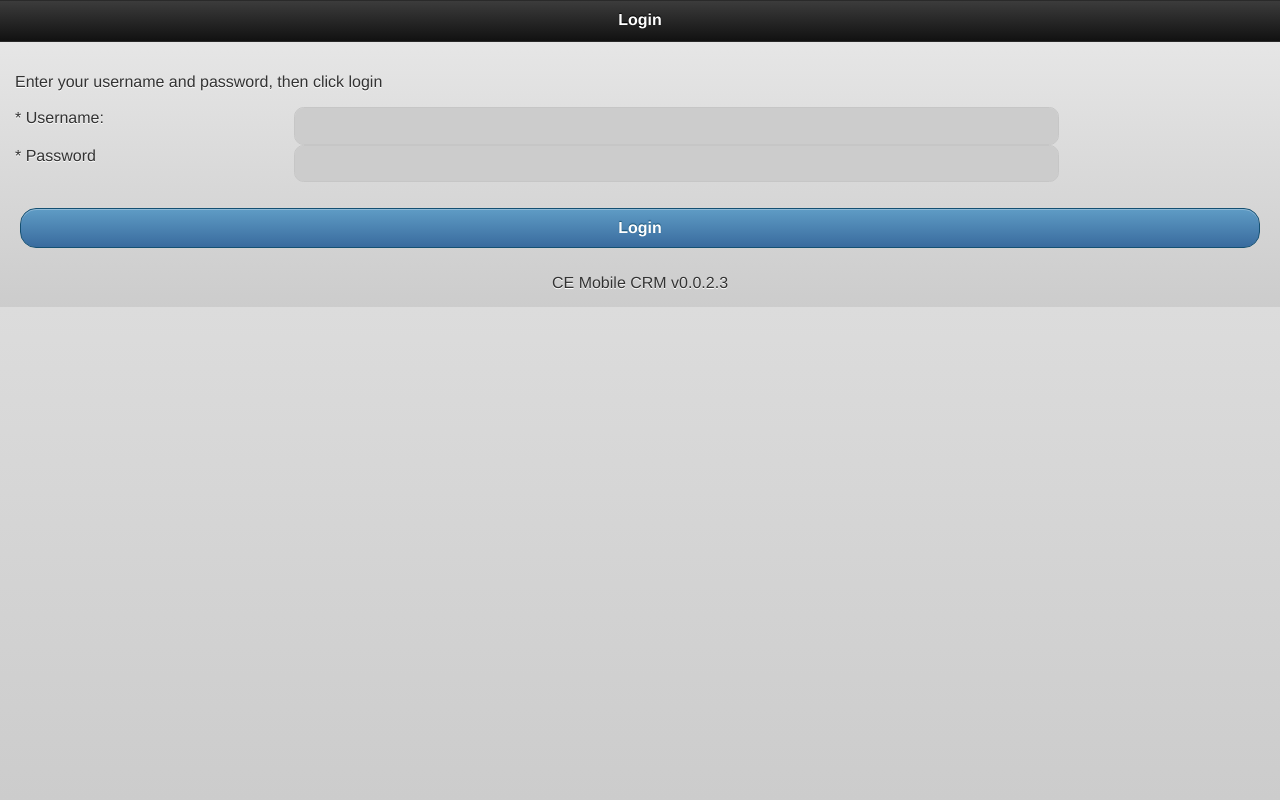
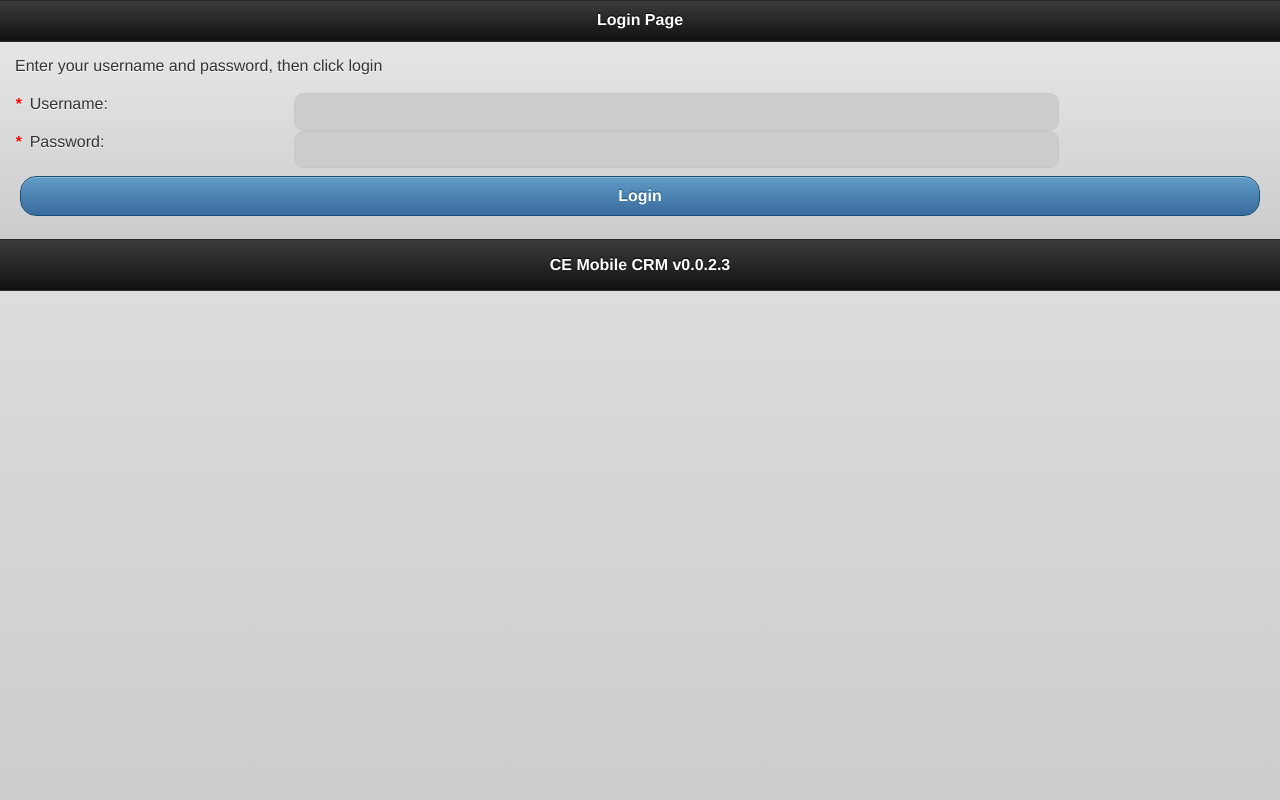
Before and after one commit to sumitgpl/ce-mobile-crm, a PHP site: page / in a window 1280 px wide. Run offline with PHP 8.4, Linux system fonts and the light colour scheme.

Commit message:
improved login and home page

```diff
--- a/css/style.css
+++ b/css/style.css
@@ -104,3 +104,14 @@ body { background: #cccccc;}
     margin-left: auto;
     margin-right: auto;
 }
+
+em {
+    color: red;
+    font-weight: bold;
+    padding-right: .25em;
+}
+
+.ui-footer p {
+  font-size: 16px;
+  text-align: center;
+}
--- a/index.html
+++ b/index.html
@@ -33,32 +33,34 @@
         <script type="text/javascript" src="js/Notes.js"></script>
         <!-- JS END -->
         <link rel="stylesheet" href="css/style.css" />
-        <title>CE CRM Mobile</title>
+        <title>CE Mobile CRM</title>
     </head>
     <body>
 
         <div id="LoginPage" data-role="page" data-theme="b" data-title="Login">
             <div data-role="header">
-                <h1>Login</h1>
+                <h1>Login Page</h1>
             </div><!-- /header -->
             <div data-role="content">
-                <p>Enter your username and password, then click login</p>
-                <label for="SettingsPageSugarCrmUsername">* Username:</label>
+                Enter your username and password, then click login
+                <br />
+                <br />
+                <label for="SettingsPageSugarCrmUsername"><em>* </em>Username:</label>
                 <input id="SettingsPageSugarCrmUsername" type="text" />
                 <br />
-                <label for="SettingsPageSugarCrmPassword">* Password</label>
+                <label for="SettingsPageSugarCrmPassword"><em>* </em>Password:</label>
                 <input id="SettingsPageSugarCrmPassword" type="password" />
                 <br />
-                <br />
                 <a href="javascript:LoginUser();" data-role="button">Login</a>
-                <br />
-                <center>CE Mobile CRM v0.0.2.3</center>
             </div>
+            <div data-role="footer">
+                <p>CE Mobile CRM v0.0.2.3</p>
+            </div><!-- /footer -->
         </div><!-- /page -->
 
         <div id="HomePage" data-role="page" data-theme="b" data-title="Home">
             <div data-role="header">
-                <h1>CE Mobile CRM</h1>
+                <h1>Home Page</h1>
                 <a id="LogOutButton" href="javascript:LogOutUser();" class="ui-btn-left">Logout</a>
             </div><!-- /header -->
             <div data-role="content">
@@ -109,6 +111,9 @@
                     </div>
                 </div>
             </div><!-- /content -->
+            <div data-role="footer">
+                <p>CE Mobile CRM v0.0.2.3</p>
+            </div><!-- /footer -->
         </div><!-- /page -->
 
         <div id="AccountsListPage" data-role="page" data-theme="b" data-add-back-btn="true">
```
